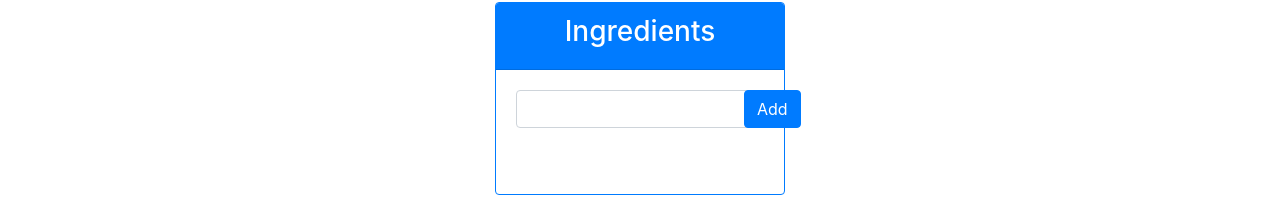
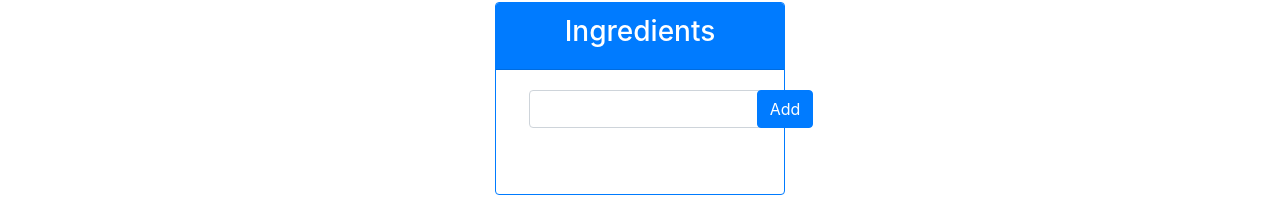
Before and after one commit to mgumiero9/react-seed, a React (Create React App) app: page / in a window 1280 px wide. Shown: the part 178-375 px from the top of the page. Built offline with nearby package versions, Linux system fonts and the light colour scheme.

Commit message:
Formatting.

```diff
--- a/src/components/ListManager.jsx
+++ b/src/components/ListManager.jsx
@@ -30,7 +30,7 @@ class ListManager extends React.Component {
                         <h3 className="text-white">{this.props.title}</h3>
                     </div>
                     <div className="row card-body">
-                        <form className="form-inline" onSubmit={this.handleSubmit}>
+                        <form className="form-inline justify-content-center" onSubmit={this.handleSubmit}>
                             <div className="col-sm-9" >
                                 <input className="form-control border-border-info" type="text"
                                         onChange={this.handleChange} value={this.state.newItemText} />
```
